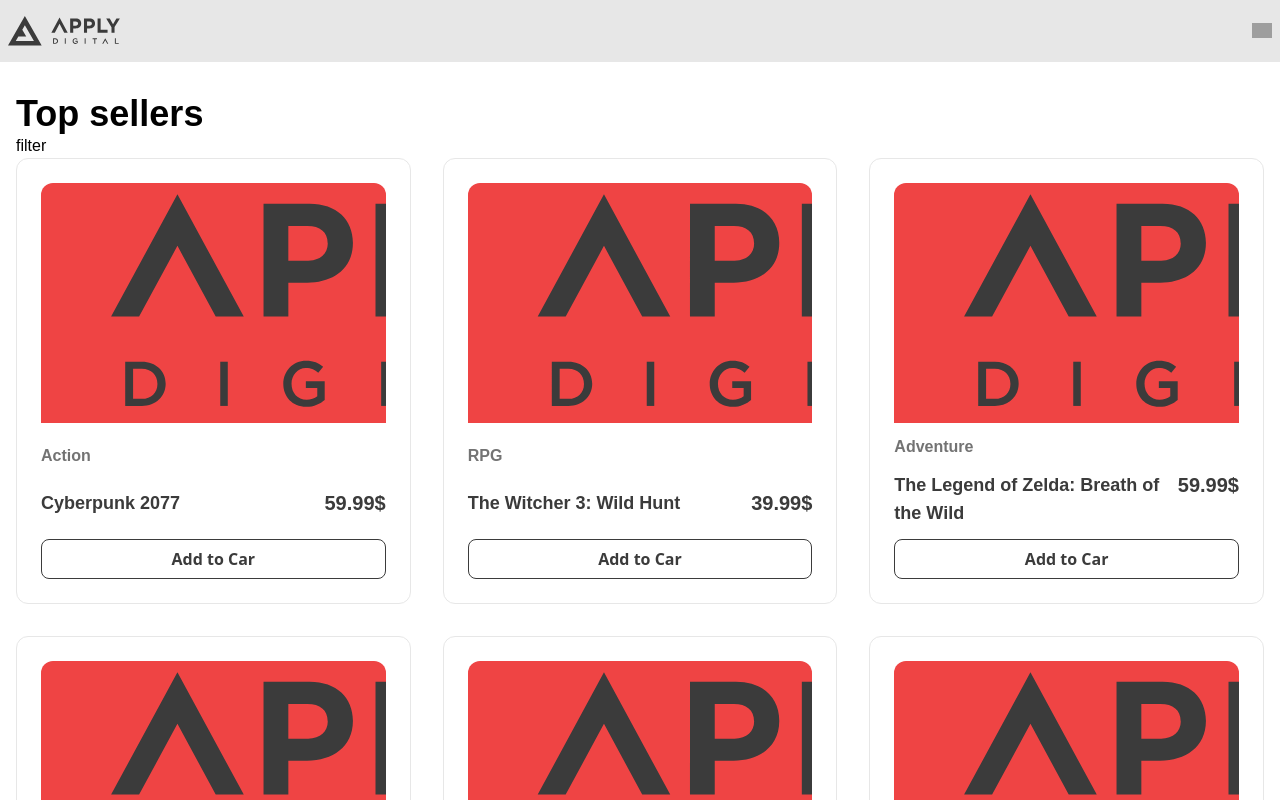
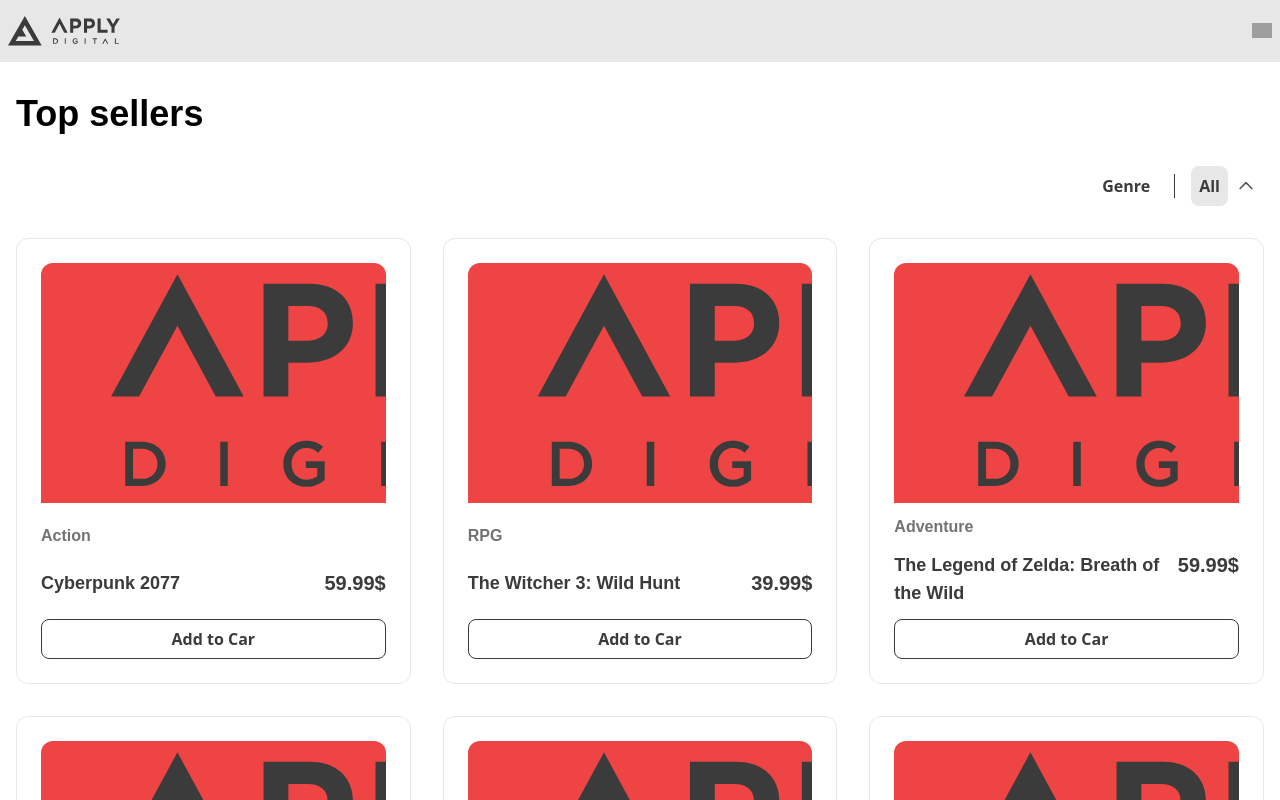
Before and after one commit to josejmv/digital-store-jmv, a Next.js app: page / in a window 1280 px wide. Shown: the top 800 px of the page. Built offline with nearby package versions, Linux system fonts and the light colour scheme; grey boxes are pictures that could not be loaded.

Commit message:
feat: start implementing filter component

```diff
--- a/app/_components/organisms/games-view/game-card.tsx
+++ b/app/_components/organisms/games-view/game-card.tsx
@@ -8,7 +8,7 @@
 import type { GameDataType } from '@/app/_types/models/game'
 import type { FC } from 'react'
 
-const GameCard: FC<GameDataType> = (props) => {
+export const GameCard: FC<GameDataType> = (props) => {
   const handleAddToCar = () => console.log('added')
 
   return (
@@ -35,5 +35,3 @@
     </div>
   )
 }
-
-export default GameCard
--- /dev/null
+++ b/app/_components/organisms/games-view/show-genres-button.tsx
@@ -0,0 +1,42 @@
+// main tools
+import { twMerge } from 'tailwind-merge'
+
+// components
+import { Button } from '@/app/_components/atoms/button'
+
+// types
+import type { FC } from 'react'
+
+type ShowGenresButtonProps = {
+  showGenres: boolean
+  handleShowGenres: () => void
+}
+
+export const ShowGenresButton: FC<ShowGenresButtonProps> = ({
+  handleShowGenres,
+  showGenres,
+}) => (
+  <Button
+    variant='GHOST'
+    onClick={handleShowGenres}
+    className={twMerge(
+      'transition-all duration-100',
+      showGenres ? 'rotate-180' : ''
+    )}
+  >
+    <svg
+      xmlns='http://www.w3.org/2000/svg'
+      fill='none'
+      viewBox='0 0 24 24'
+      stroke='currentColor'
+      className='w-5 h-5'
+    >
+      <path
+        strokeLinecap='round'
+        strokeLinejoin='round'
+        strokeWidth={2}
+        d='M5 15l7-7 7 7'
+      />
+    </svg>
+  </Button>
+)
--- a/app/_components/organisms/games-view/view.tsx
+++ b/app/_components/organisms/games-view/view.tsx
@@ -2,11 +2,12 @@
 
 // main tools
 import { useEffect, useState } from 'react'
-// import dynamic from 'next/dynamic'
 
 // components
 import { Button } from '@/app/_components/atoms/button'
+import { ShowGenresButton } from './show-genres-button'
 import { LoadingGames } from './loader'
+import { GameCard } from './game-card'
 
 // services
 import { getGames } from '@/app/_services/get-games'
@@ -15,7 +16,7 @@
 import type { GameDataType } from '@/app/_types/models/game'
 import type { SearchParamsDataType } from '@/app/_types'
 import type { FC } from 'react'
-import GameCard from './game-card'
+import Link from 'next/link'
 
 type GamesViewProps = {
   params: SearchParamsDataType
@@ -23,12 +24,15 @@
 
 export const GamesView: FC<GamesViewProps> = ({ params }) => {
   const [loading, setLoading] = useState(true)
+  const [showGenres, setShowGenres] = useState(false)
   const [games, setGames] = useState<GameDataType[]>()
   const [filter, setFilter] = useState({ page: 1, total: NaN })
 
   const handleNextPage = () =>
     filter.page < filter.total &&
     setFilter({ page: filter.page + 1, total: filter.total })
+
+  const handleShowGenres = () => setShowGenres((prev) => !prev)
 
   useEffect(() => {
     ;(async () => {
@@ -44,15 +48,26 @@
     })()
   }, [params, filter.page])
 
-  // const GameCard = dynamic(
-  //   () => import('./game-card').then((mod) => mod.default),
-  //   { loading: () => <LoadingGames /> }
-  // )
-
   return (
     <section>
-      <p>filter</p>
-      <div className='grid grid-cols-1 sm:grid-cols-2 lg:grid-cols-3 gap-8'>
+      <div className='mt-8 w-full flex justify-center md:justify-end items-center'>
+        <Button
+          color='SECONDARY'
+          onClick={handleShowGenres}
+          variant={params.genre ? 'BUTTON' : 'GHOST'}
+        >
+          Genre
+        </Button>
+        <div className='mx-4 border-l border-secondary-content h-6' />
+        <Button color='SECONDARY' variant={params.genre ? 'GHOST' : 'BUTTON'}>
+          <Link href='/'>All</Link>
+        </Button>
+        <ShowGenresButton
+          showGenres={showGenres}
+          handleShowGenres={handleShowGenres}
+        />
+      </div>
+      <div className='grid grid-cols-1 sm:grid-cols-2 lg:grid-cols-3 gap-8 mt-8'>
         {games?.map((game) => (
           <GameCard key={game.id} {...game} />
         ))}
```
